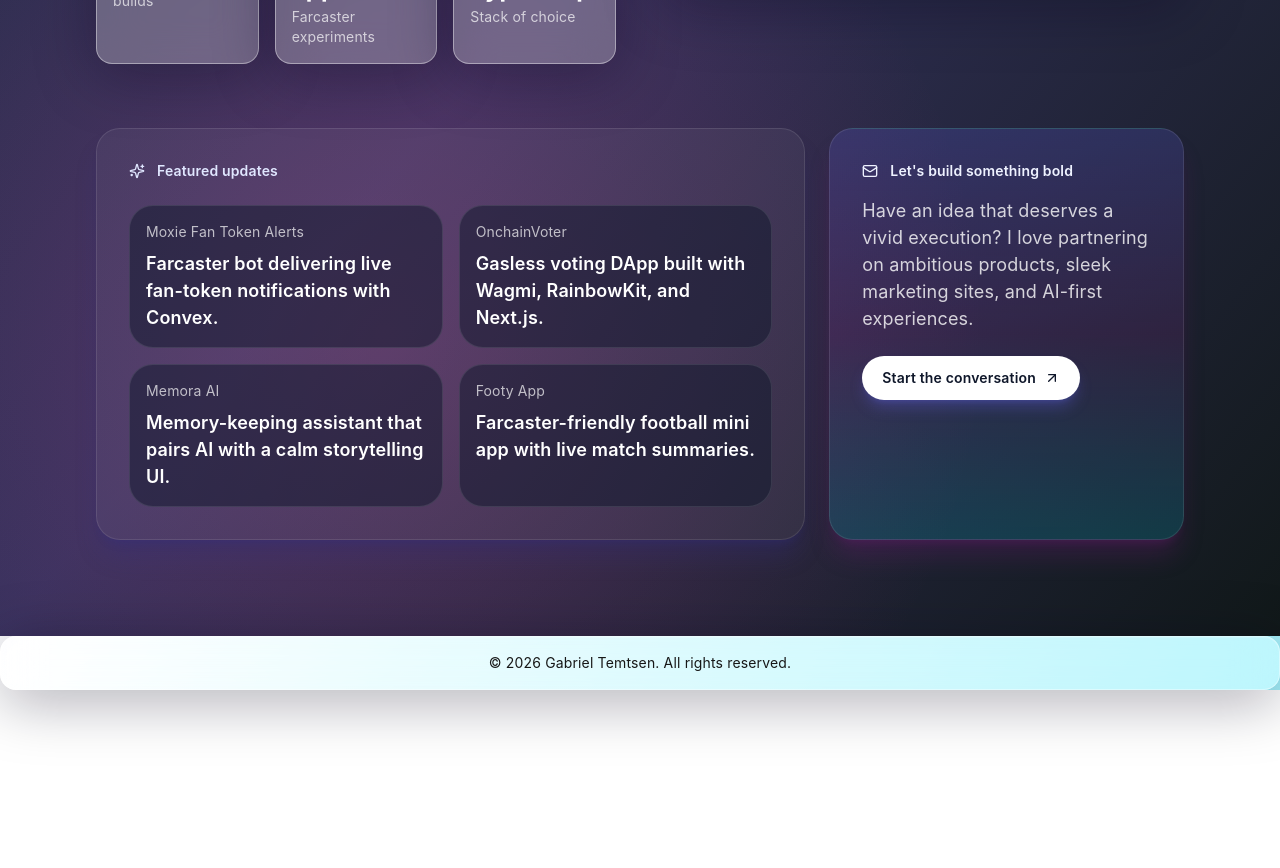
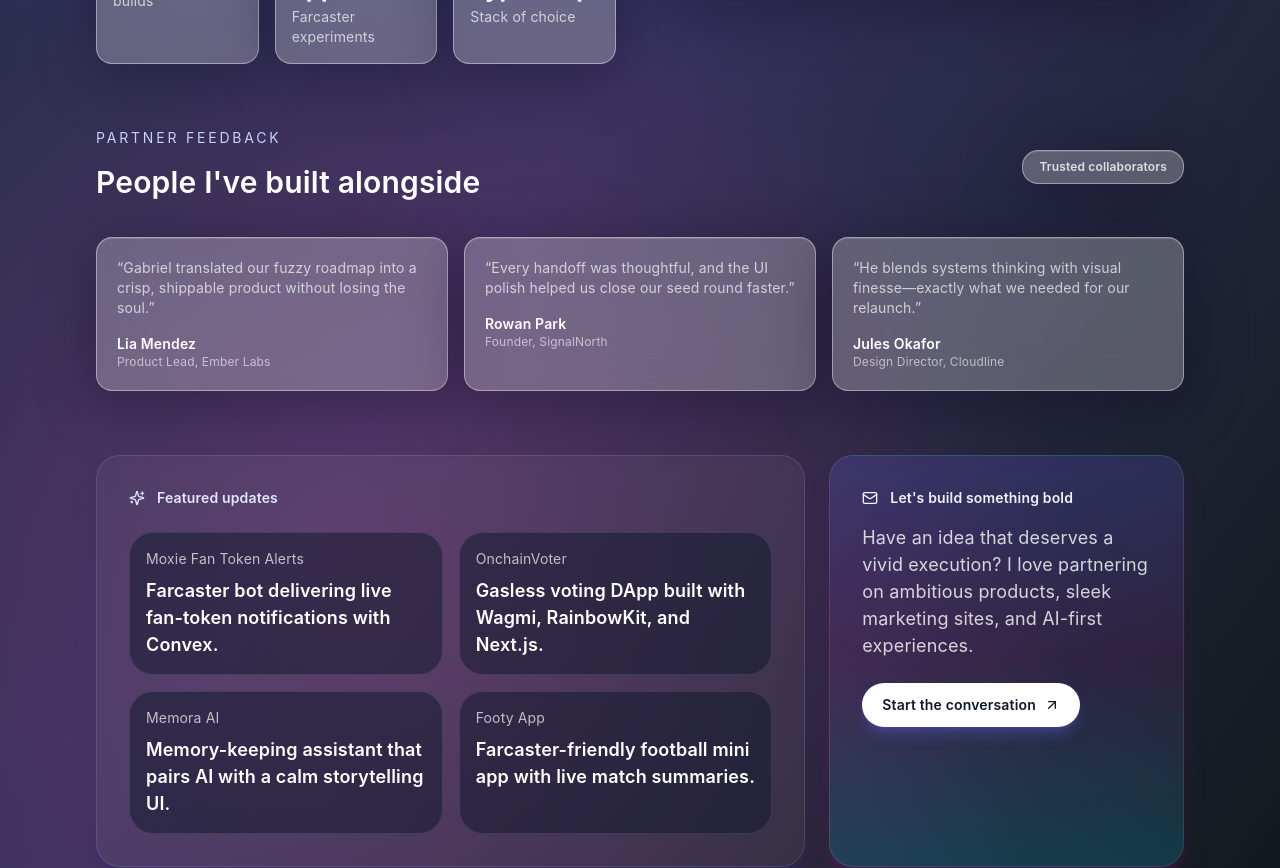
Before and after one commit to gabrieltemtsen/gabe-dev, a Next.js app: page / in a window 1280 px wide. Shown: the part 940-1808 px from the top of the page. Before the commit the page ends 1630 px from the top, so only its background shows below. Built offline with nearby package versions, Linux system fonts and the light colour scheme.

Commit message:
Add collaborator quotes below hero

```diff
--- a/src/pages/index.tsx
+++ b/src/pages/index.tsx
@@ -36,6 +36,23 @@
   ];
 
   const focus = ['Next.js', 'TypeScript', 'Design Systems', 'AI Assistants', 'Edge Compute'];
+  const collaborators = [
+    {
+      name: 'Lia Mendez',
+      role: 'Product Lead, Ember Labs',
+      quote: 'Gabriel translated our fuzzy roadmap into a crisp, shippable product without losing the soul.',
+    },
+    {
+      name: 'Rowan Park',
+      role: 'Founder, SignalNorth',
+      quote: 'Every handoff was thoughtful, and the UI polish helped us close our seed round faster.',
+    },
+    {
+      name: 'Jules Okafor',
+      role: 'Design Director, Cloudline',
+      quote: 'He blends systems thinking with visual finesse—exactly what we needed for our relaunch.',
+    },
+  ];
 
   return (
     <div className="relative overflow-hidden">
@@ -141,6 +158,32 @@
           </div>
         </div>
 
+        <div className="mt-16">
+          <div className="flex flex-wrap items-center justify-between gap-4">
+            <div>
+              <p className="text-sm uppercase tracking-[0.2em] text-indigo-200">Partner feedback</p>
+              <h2 className="mt-3 text-2xl sm:text-3xl font-semibold">People I&apos;ve built alongside</h2>
+            </div>
+            <span className="glass rounded-full px-4 py-2 text-xs font-semibold text-white/80">
+              Trusted collaborators
+            </span>
+          </div>
+          <div className="mt-8 grid gap-4 sm:grid-cols-2 lg:grid-cols-3">
+            {collaborators.map((collaborator) => (
+              <div
+                key={collaborator.name}
+                className="glass rounded-2xl border border-white/10 bg-white/5 p-5 shadow-lg shadow-indigo-500/10"
+              >
+                <p className="text-sm text-white/70">&ldquo;{collaborator.quote}&rdquo;</p>
+                <div className="mt-4">
+                  <p className="text-sm font-semibold text-white">{collaborator.name}</p>
+                  <p className="text-xs text-white/60">{collaborator.role}</p>
+                </div>
+              </div>
+            ))}
+          </div>
+        </div>
+
         <div className="mt-16 grid gap-6 lg:grid-cols-[2fr_1fr]">
           <div className="rounded-3xl border border-white/10 bg-white/5 p-8 shadow-xl shadow-indigo-900/30">
             <div className="flex items-center gap-3 text-sm font-semibold text-indigo-100">
```
